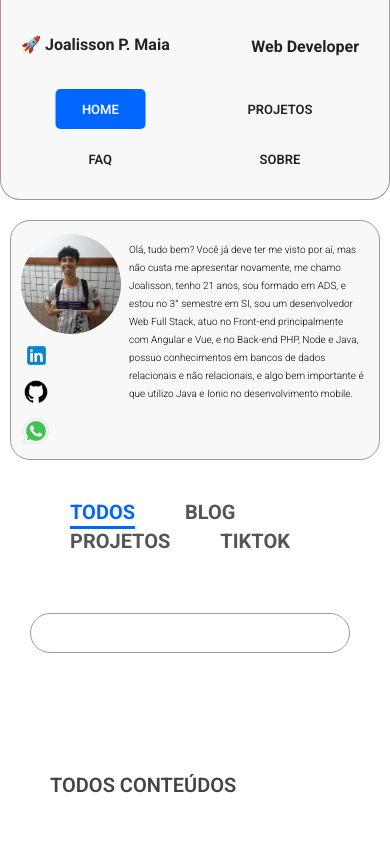
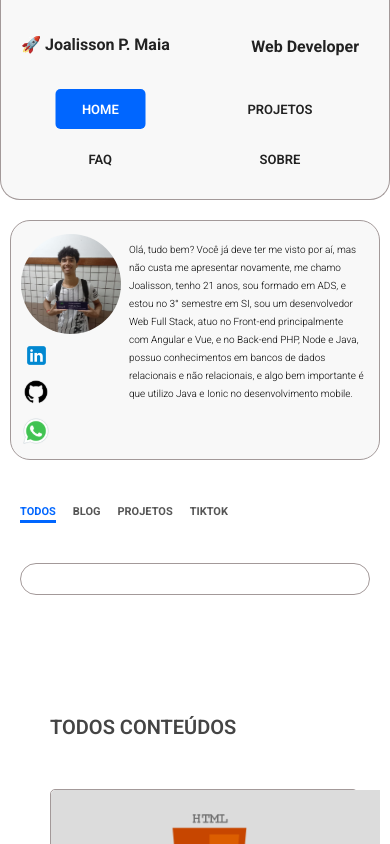
Before and after one commit to Namibo06/portifolio-atual-angular, an Angular app: page /home in a window 390 px wide. Shown: the top 844 px of the page. Built offline with nearby package versions, Linux system fonts and the light colour scheme.

Commit message:
style: added responsive in home search

```diff
--- a/src/app/pages/home/home/home.component.scss
+++ b/src/app/pages/home/home/home.component.scss
@@ -71,7 +71,7 @@ main > aside{
     border: 1px solid #0066ff;
 }
 
-.home__search > svg{
+/*.home__search > svg{
     position: absolute;
     right: 60px;
     top: 5px;
@@ -80,7 +80,7 @@ main > aside{
 
 .home__search > svg:active{
     top: 6px;
-}
+}*/
 
 .home__search > p{
     position: absolute;
@@ -144,6 +144,14 @@ main > aside{
     }
 }
 
+@media (width < 1039px) {
+    .home__steps > button{
+        font-size: 18px;
+        font-weight: 700;
+        margin-right: 45px;
+    }
+}
+
 @media (width < 1000px) {
     main{
         flex-direction: column;
@@ -156,9 +164,117 @@ main > aside{
     }
 }
 
+@media (width < 734px) {
+    .home__steps{
+        padding: 0 30px;
+    }
+
+    .home__steps > button{
+        font-size: 16px;
+        margin-right: 35px;
+    }
+}
+
+@media (width < 589px) {
+    .home__steps > button{
+        font-size: 14px;
+        margin-right: 30px;
+    }
+}
+
+@media (width < 524px) {
+    .home__steps{
+        padding: 0 15px;
+    }
+
+    .home__steps > button{
+        font-size: 12px;
+        margin-right: 20px;
+    }
+
+    /*home search*/
+    .home__search{
+        margin: 50px 0;
+        padding: 0 15px;
+    }
+
+    .home__search > input{
+        max-width: 100%;
+        height: 35px;
+        font-size: 14px;
+    }
+
+    .home__search > p{
+        left: 50px;
+        font-size: 14px;
+    }
+
+    .home__search > p > i {
+        font-size: 14px;
+    }
+}
+
 @media (width < 425px) {
     main{
         padding: 0 10px;
+    }
+
+    .home__search > p{
+        left: 30px;
+    }
+}
+
+@media (width < 399px) {
+    .home__steps{
+        padding: 0 10px;
+    }
+
+    .home__steps > button{
+        font-size: 11px;
+        margin-right: 17px;
+    }
+
+    /*home search*/
+    .home__search{
+        margin: 40px 0;
+        padding: 0 10px;
+    }
+
+    .home__search > input{
+        height: 32px;
+        font-size: 11px;
+    }
+
+    .home__search > p{
+        bottom: -30px;
+        left: 25px;
+        font-size: 11px;
+    }
+
+    .home__search > p > i {
+        font-size: 11px;
+    }
+}
+
+@media (width < 355px) {
+    .home__steps{
+        padding: 0 5px;
+    }
+
+    .home__steps > button{
+        font-size: 10px;
+        margin-right: 15px;
+    }
+
+    /*home search*/
+    .home__search{
+        margin: 30px 0;
+        padding: 0 5px;
+    }
+
+    .home__search > input{
+        height: 30px;
+        font-size: 10px;
     }
 }
 
@@ -167,3 +283,20 @@ main > aside{
         padding: 0 5px;
     }
 }
+
+@media (width < 305px) {
+    .home__steps > button{
+        font-size: 9px;
+        margin-right: 14px;
+    }
+
+    /*home search*/
+    .home__search > p{
+        left: 20px;
+        font-size: 9px;
+    }
+
+    .home__search > p > i {
+        font-size: 9px;
+    }
+}
```
